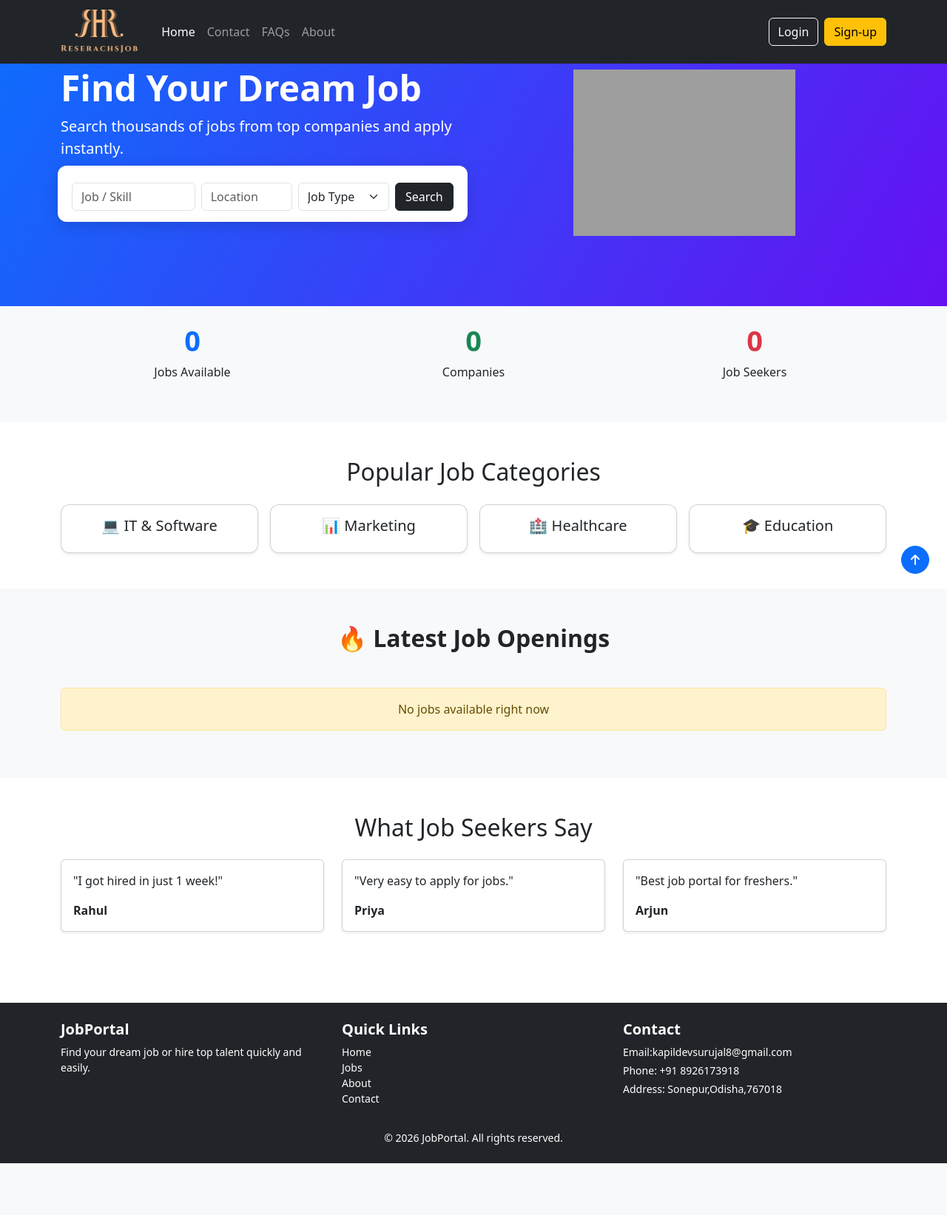
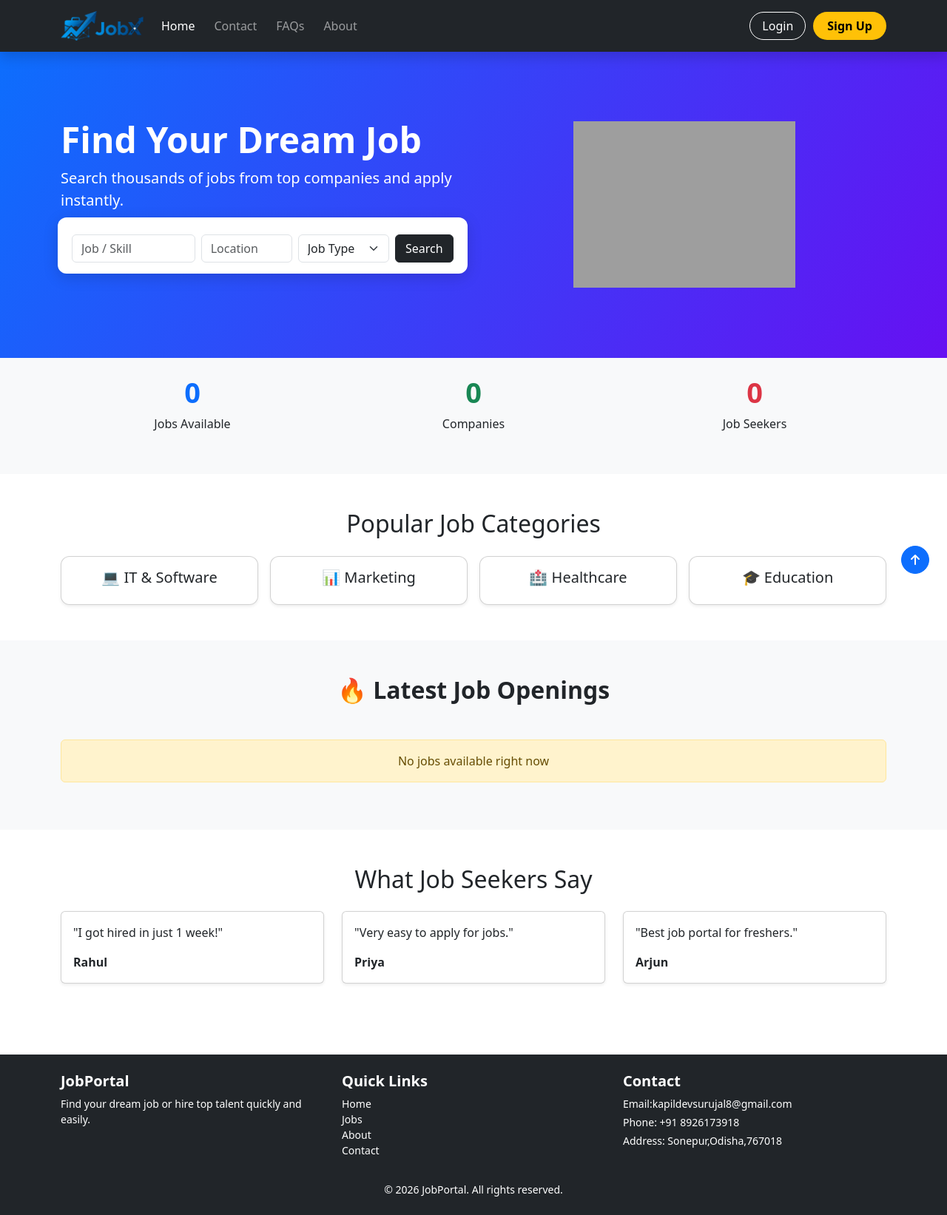
Before and after one commit to Dk455-sk/online_job_portal, a Django app: template Home/templates/home.html in a window 1280 px wide. Shown: the whole page at 74% size. Before the commit the page ends 1573 px from the top, so only its background shows below. Run offline with Django 3.2, Linux system fonts and the light colour scheme; the template is opened without the code that fills it, so the values that code supplies are empty; grey boxes are pictures that could not be loaded.

Commit message:
third commit

```diff
--- a/Home/templates/hlayout/header.html
+++ b/Home/templates/hlayout/header.html
@@ -1,47 +1,149 @@
-{% load static %}
+{%load static%}
+<!DOCTYPE html>
+<html lang="en">
+<head>
+<meta charset="UTF-8">
+<meta name="viewport" content="width=device-width, initial-scale=1.0">
 
-<nav class="navbar navbar-expand-lg navbar-dark bg-dark fixed-top">
+<title>JobX Navbar</title>
+
+<!-- Bootstrap CSS -->
+<link href="https://cdn.jsdelivr.net/npm/bootstrap@5.3.2/dist/css/bootstrap.min.css" rel="stylesheet">
+
+<style>
+
+/* Navbar */
+.navbar{
+padding:10px 0;
+}
+
+/* Logo */
+.nav-logo{
+height:40px;
+width:auto;
+}
+
+/* Nav links */
+.nav-link{
+font-weight:500;
+margin-right:10px;
+transition:0.3s;
+}
+
+.nav-link:hover{
+color:#ffc107 !important;
+}
+
+/* Auth buttons */
+.auth-buttons{
+display:flex;
+gap:10px;
+}
+
+/* Login button */
+.login-btn{
+border:1px solid white;
+color:white;
+padding:6px 16px;
+border-radius:20px;
+transition:0.3s;
+}
+
+.login-btn:hover{
+background:white;
+color:black;
+}
+
+/* Signup button */
+.signup-btn{
+background:#ffc107;
+color:black;
+padding:6px 18px;
+border-radius:20px;
+font-weight:600;
+transition:0.3s;
+}
+
+.signup-btn:hover{
+background:#ffb300;
+}
+
+/* Mobile design */
+@media (max-width:991px){
+
+.auth-buttons{
+flex-direction:column;
+margin-top:10px;
+}
+
+.login-btn,
+.signup-btn{
+width:100%;
+text-align:center;
+}
+
+}
+
+</style>
+
+</head>
+<body>
+
+
+<!-- NAVBAR -->
+<nav class="navbar navbar-expand-lg navbar-dark bg-dark sticky-top shadow">
+
 <div class="container">
 
 <!-- Logo -->
-    <a class="navbar-brand fw-bold d-flex align-items-center" href="/">
-    <img src="{% static 'images/logo.png' %}" height="60" class="me-2">
-    <!-- <span class="text-white">ResearchsJob</span> -->
+<a class="navbar-brand d-flex align-items-center" href="#">
+<img src="{% static 'images/logo5.png' %}" class="nav-logo">
 </a>
 
-    <!-- Mobile Toggle -->
-    <button class="navbar-toggler" type="button" data-bs-toggle="collapse" data-bs-target="#mainNav">
+<!-- Mobile Button -->
+<button class="navbar-toggler border-0" type="button" data-bs-toggle="collapse" data-bs-target="#mainNav">
 <span class="navbar-toggler-icon"></span>
 </button>
 
-    <!-- Navbar Menu -->
-    <div class="collapse navbar-collapse" id="mainNav">
-      <ul class="navbar-nav me-auto mb-2 mb-lg-0">
+<!-- Menu -->
+<div class="collapse navbar-collapse mt-3 mt-lg-0" id="mainNav">
+
+<ul class="navbar-nav me-auto">
+
 <li class="nav-item">
 <a class="nav-link active" href="{% url 'home' %}">Home</a>
 </li>
+
 <li class="nav-item">
 <a class="nav-link" href="#">Contact</a>
 </li>
+
 <li class="nav-item">
 <a class="nav-link" href="#">FAQs</a>
 </li>
+
 <li class="nav-item">
 <a class="nav-link" href="#">About</a>
 </li>
+
 </ul>
 
-      <!-- Search -->
-      <!-- <form class="d-flex me-3" role="search">
-        <input class="form-control form-control-dark bg-dark text-white" type="search" placeholder="Search..." aria-label="Search">
-      </form> -->
+<!-- Buttons -->
+<div class="auth-buttons">
 
-      <!-- Login & Signup -->
-      <div class="d-flex">
-        <a class="btn btn-outline-light me-2" href="{% url 'login' %}">Login</a>
-        <a class="btn btn-warning" href="{% url 'register' %}">Sign-up</a>
-      </div>
+<a href="{%url 'login'%}" class="btn login-btn">Login</a>
+
+<a href="{% url 'register' %}" class="btn signup-btn">Sign Up</a>
+
 </div>
 
 </div>
+
+</div>
+
 </nav>
+<!-- Bootstrap JS -->
+<script src="https://cdn.jsdelivr.net/npm/bootstrap@5.3.2/dist/js/bootstrap.bundle.min.js"></script>
+
+</body>
+</html>
```
Also changed, not shown: online_job_portal/settings.py (+18 -7 lines), Home/static/images/logo.png, Home/static/images/logo1.png (added), Home/static/images/logo2.png (added), Home/static/images/logo3.png (added), Home/static/images/logo4.png (added), Home/static/images/logo5.png (added), Home/static/images/logo6.png (added), Home/static/images/logo7.png (added), Home/static/images/logo8.png (added). Lines whose indentation alone changed are shown as unchanged.
